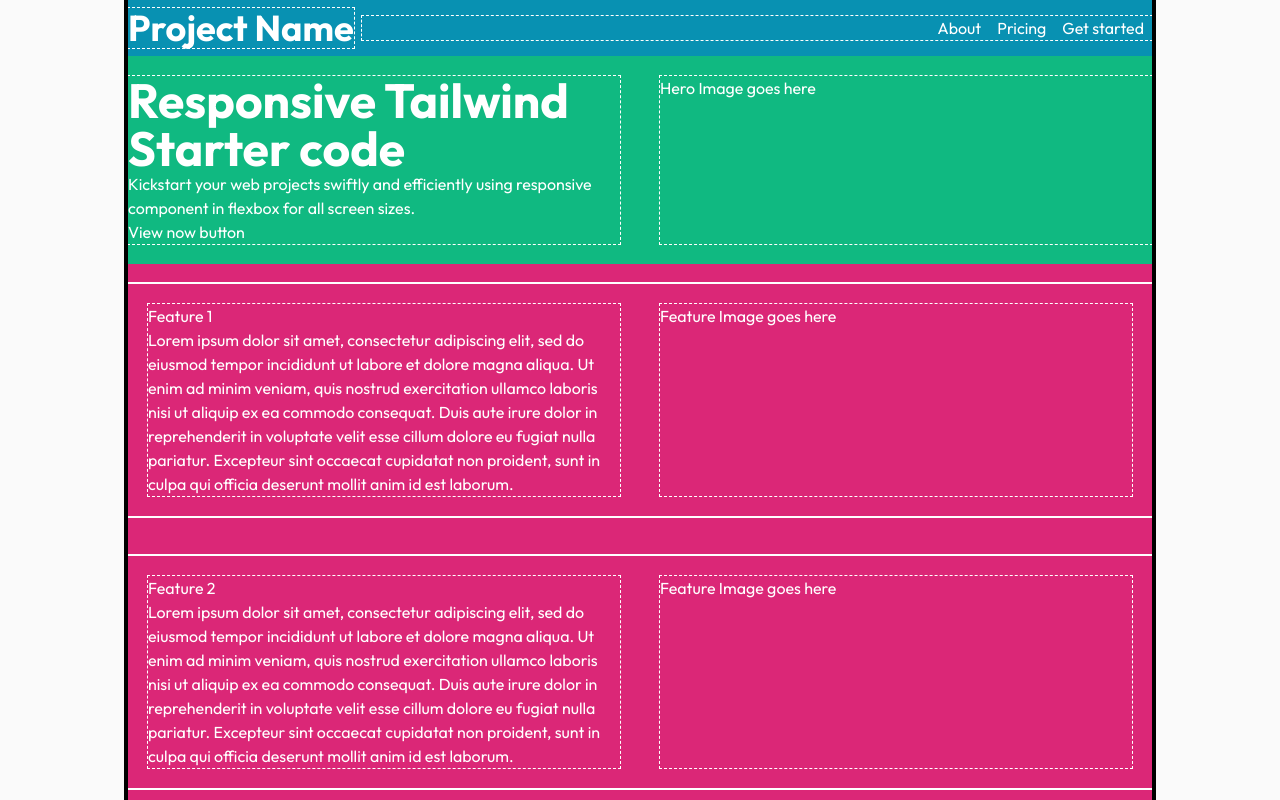
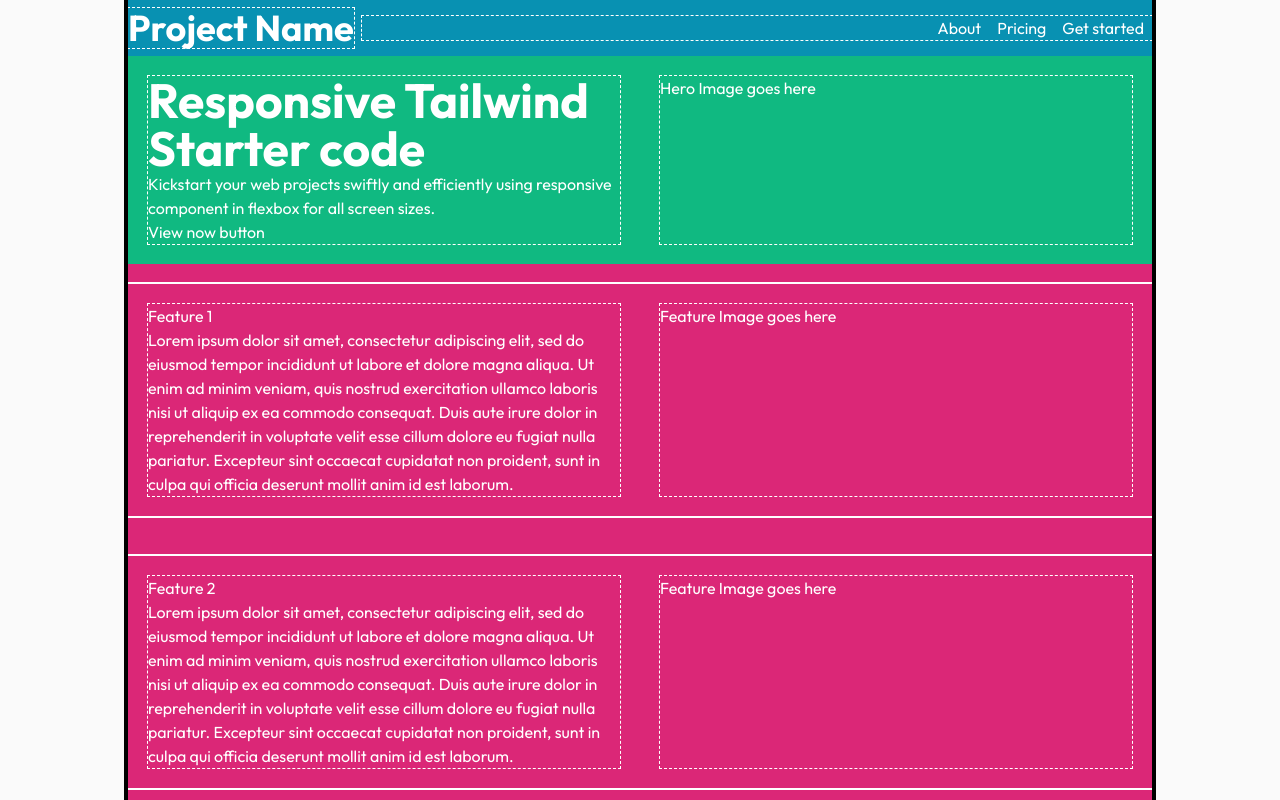
Before and after one commit to mahima-manik/nextjs-tailwind-responsive-starter-code, a Next.js app: page / in a window 1280 px wide. Shown: the top 800 px of the page. Built offline with nearby package versions, Linux system fonts and the light colour scheme.

Commit message:
Add padding and gap in Hero banner

```diff
--- a/src/components/HeroBanner.js
+++ b/src/components/HeroBanner.js
@@ -1,13 +1,13 @@
 export default function HeroBanner() {
 
   return (
-    <div className="flex flex-col-reverse sm:flex-row py-5 gap-10 bg-emerald-500">
+    <div className="flex flex-col-reverse sm:flex-row gap-5 sm:gap-10 px-2 py-2 sm:px-5 sm:py-5 bg-emerald-500">
         <div className="flex flex-col flex-1 outline-dashed outline-1">
             <h1>Responsive Tailwind Starter code</h1>
             <p>Kickstart your web projects swiftly and efficiently using responsive component in flexbox for all screen sizes.</p>
             <p>View now button</p>
         </div>
-        <div className="flex flex-col flex-1 items-center justify-center">
+        <div className="flex flex-col flex-1">
             <div className="min-h-full min-w-full outline-dashed outline-1">
                 Hero Image goes here
             </div>
```
